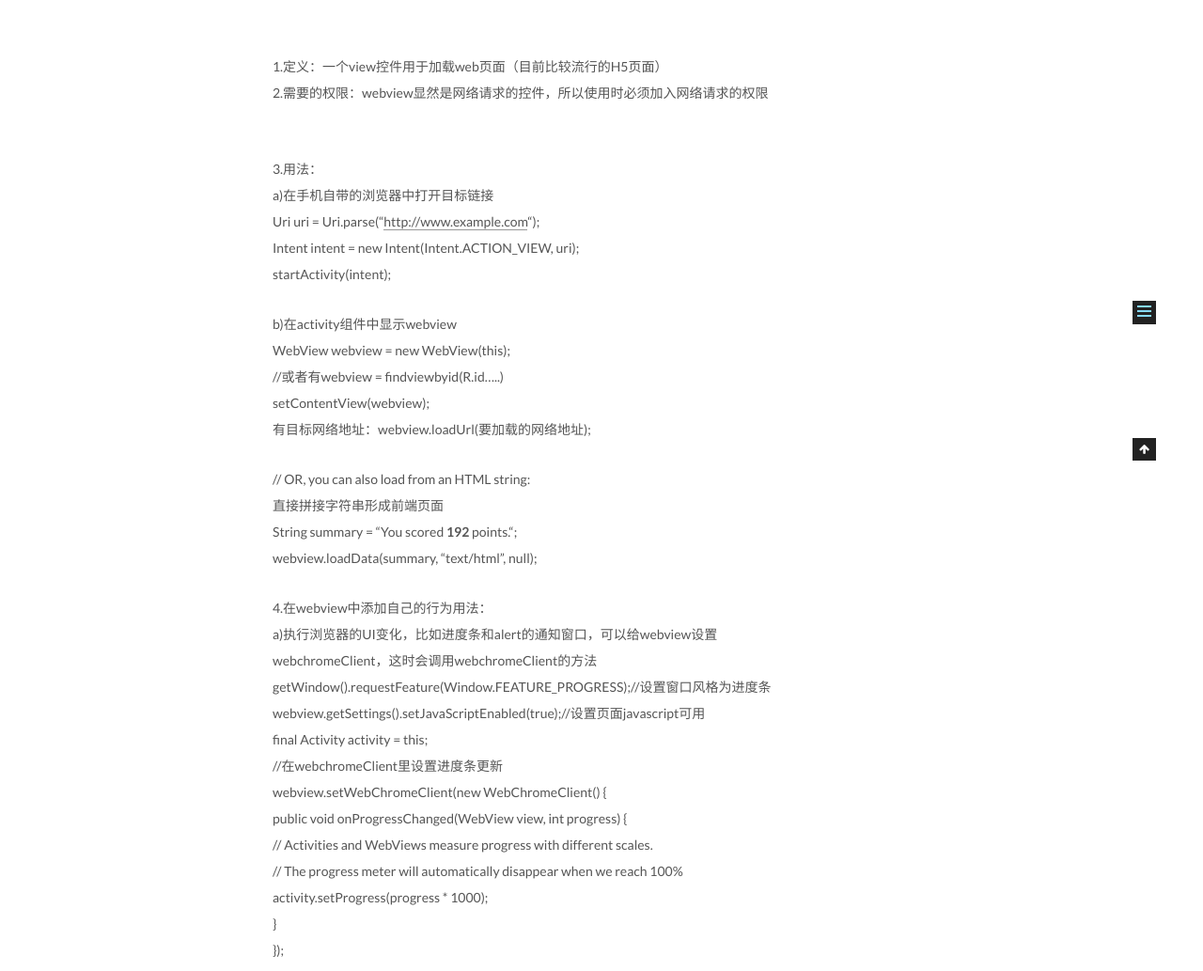
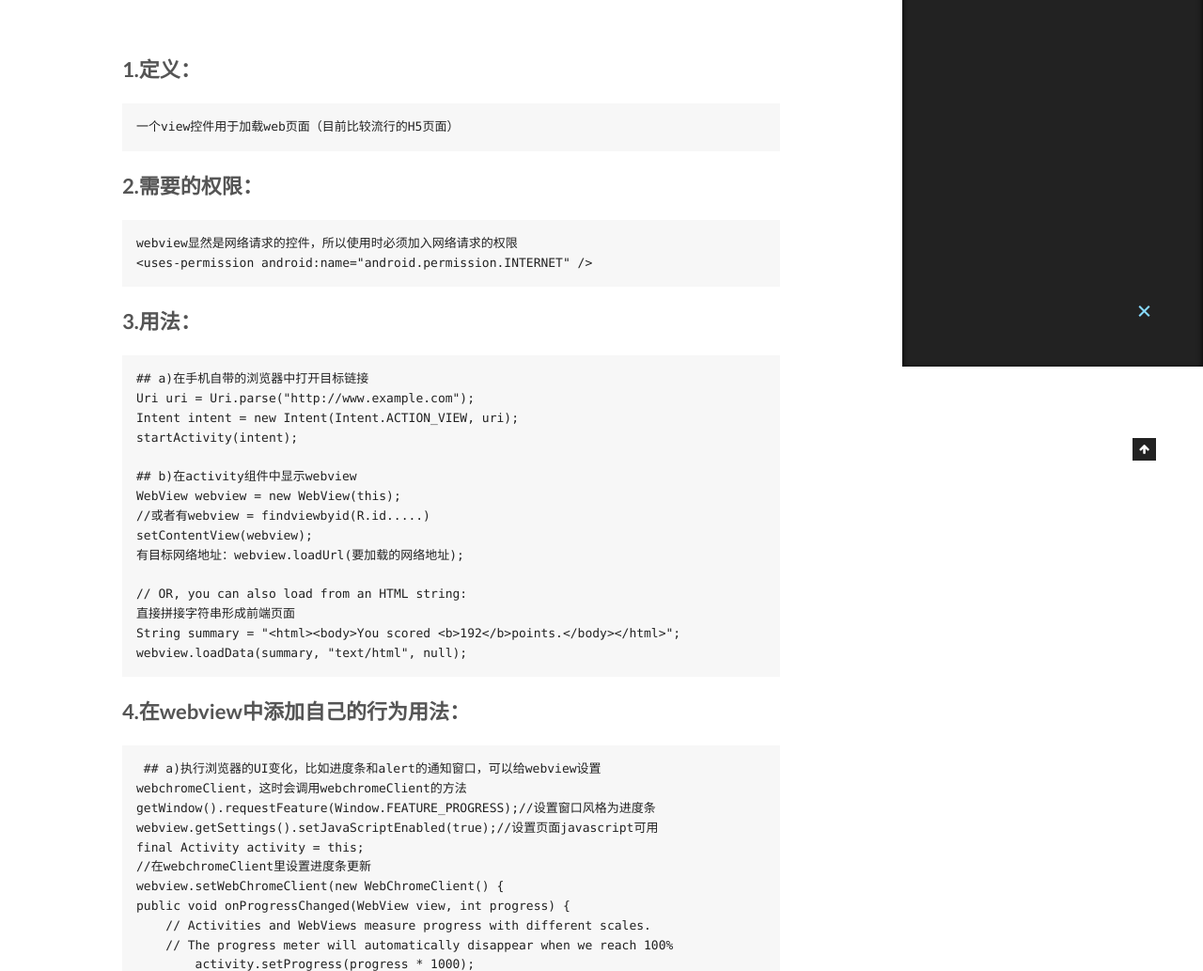
Before and after one commit to wuzhenmin/wuzhenmin.github.io, a plain HTML site: page 2016/07/31/webview初步认识/index.html in a window 1280 px wide. Shown: the part 410-1443 px from the top of the page at 94% size. Drawn offline with Linux system fonts and the light colour scheme.

Commit message:
Site updated: 2016-07-31 13:31:07

```diff
--- a/2016/07/31/webview初步认识/index.html
+++ b/2016/07/31/webview初步认识/index.html
@@ -57,19 +57,28 @@
 
 
 
-<meta name="description" content="1.定义：一个view控件用于加载web页面（目前比较流行的H5页面）2.需要的权限：webview显然是网络请求的控件，所以使用时必须加入网络请求的权限
-3.用法：a)在手机自带的浏览器中打开目标链接Uri uri = Uri.parse(“http://www.example.com“);        Intent intent = new Intent(Intent.ACTION_VIEW">
+<meta name="description" content="1.定义：一个view控件用于加载web页面（目前比较流行的H5页面）
+2.需要的权限：webview显然是网络请求的控件，所以使用时必须加入网络请求的权限
+&amp;lt;uses-permission android:name=&amp;quot;android.permission.INTERNET&amp;quot; /&amp;gt;
+3.用法：## a)在手机自带的浏览器中打开目标链接
+Uri uri = Uri.p">
 <meta property="og:type" content="article">
 <meta property="og:title" content="webview 初步认识">
 <meta property="og:url" content="http://yoursite.com/2016/07/31/webview初步认识/index.html">
 <meta property="og:site_name" content="min's blog">
-<meta property="og:description" content="1.定义：一个view控件用于加载web页面（目前比较流行的H5页面）2.需要的权限：webview显然是网络请求的控件，所以使用时必须加入网络请求的权限
-3.用法：a)在手机自带的浏览器中打开目标链接Uri uri = Uri.parse(“http://www.example.com“);        Intent intent = new Intent(Intent.ACTION_VIEW">
-<meta property="og:updated_time" content="2016-07-31T05:21:06.084Z">
+<meta property="og:description" content="1.定义：一个view控件用于加载web页面（目前比较流行的H5页面）
+2.需要的权限：webview显然是网络请求的控件，所以使用时必须加入网络请求的权限
+&amp;lt;uses-permission android:name=&amp;quot;android.permission.INTERNET&amp;quot; /&amp;gt;
+3.用法：## a)在手机自带的浏览器中打开目标链接
+Uri uri = Uri.p">
+<meta property="og:updated_time" content="2016-07-31T05:30:04.349Z">
 <meta name="twitter:card" content="summary">
 <meta name="twitter:title" content="webview 初步认识">
-<meta name="twitter:description" content="1.定义：一个view控件用于加载web页面（目前比较流行的H5页面）2.需要的权限：webview显然是网络请求的控件，所以使用时必须加入网络请求的权限
-3.用法：a)在手机自带的浏览器中打开目标链接Uri uri = Uri.parse(“http://www.example.com“);        Intent intent = new Intent(Intent.ACTION_VIEW">
+<meta name="twitter:description" content="1.定义：一个view控件用于加载web页面（目前比较流行的H5页面）
+2.需要的权限：webview显然是网络请求的控件，所以使用时必须加入网络请求的权限
+&amp;lt;uses-permission android:name=&amp;quot;android.permission.INTERNET&amp;quot; /&amp;gt;
+3.用法：## a)在手机自带的浏览器中打开目标链接
+Uri uri = Uri.p">
 
 
 
@@ -246,14 +255,70 @@
 
 
 
-        <p>1.定义：一个view控件用于加载web页面（目前比较流行的H5页面）<br>2.需要的权限：webview显然是网络请求的控件，所以使用时必须加入网络请求的权限</p>
-<p><uses-permission android:name="android.permission.INTERNET"><br>3.用法：<br>a)在手机自带的浏览器中打开目标链接<br>Uri uri = Uri.parse(“<a href="http://www.example.com" target="_blank" rel="external">http://www.example.com</a>“);<br>        Intent intent = new Intent(Intent.ACTION_VIEW, uri);<br>        startActivity(intent);</uses-permission></p>
-<p>b)在activity组件中显示webview<br>WebView webview = new WebView(this);<br>        //或者有webview = findviewbyid(R.id…..)<br>        setContentView(webview);<br>        有目标网络地址：webview.loadUrl(要加载的网络地址);</p>
-<p>// OR, you can also load from an HTML string:<br>        直接拼接字符串形成前端页面<br>        String summary = “<html><body>You scored <b>192</b>                                             points.</body></html>“;<br>        webview.loadData(summary, “text/html”, null);</p>
-<p>4.在webview中添加自己的行为用法：<br>a)执行浏览器的UI变化，比如进度条和alert的通知窗口，可以给webview设置<br>webchromeClient，这时会调用webchromeClient的方法<br>getWindow().requestFeature(Window.FEATURE_PROGRESS);//设置窗口风格为进度条<br>webview.getSettings().setJavaScriptEnabled(true);//设置页面javascript可用<br>final Activity activity = this;<br>//在webchromeClient里设置进度条更新<br>webview.setWebChromeClient(new WebChromeClient() {<br>    public void onProgressChanged(WebView view, int progress) {<br>        // Activities and WebViews measure progress with different scales.<br>        // The progress meter will automatically disappear when we reach 100%<br>            activity.setProgress(progress * 1000);<br>    }<br>});</p>
-<p>b)当网页内容出现加载错误，错误提交或者是响应超链接时，可以给webview设置一个webviewclient，超链接会调用webclient里重写的shouldWverrideUrlLoading方法，example：<br>在webviewClient里处理请求错误<br>            webview.setWebViewClient(new WebViewClient() {<br>                public void onReceivedError(WebView view, int errorCode, String                                         description, String failingUrl) {<br>                        Toast.makeText(activity, “Oh no! “ + description,                         Toast.LENGTH_SHORT).show();<br>                    }<br>                });<br>webview.loadUrl(“<a href="http://developer.android.com/" target="_blank" rel="external">http://developer.android.com/</a>“);</p>
-<p>在webview里响应超链接<br>webView.getSettings().setJavaScriptEnabled(true);<br>        webView.loadUrl(“<strong><strong><em>*</em></strong></strong>“);<br>        webView.setWebViewClient(new WebViewClient() {<br>            @Override<br>            public boolean shouldOverrideUrlLoading(WebView view,                 String url) {<br>//这里传入的url是响应的超链接url，和webview加载的                                        url不同<br>                if (url != null) {<br>                    if (“min://api/getInfo”.equals(url)) {<br>                        JSONObject jsonObject = new JSONObject();<br>                        try {<br>                            jsonObject.put(“version”,                 android.os.Build.VERSION.SDK_INT);<br>                            jsonObject.put(“man”, “min”);<br>                        } catch (JSONException e) {<br>                            e.printStackTrace();<br>                        }<br>//                        String call = “javascript:alertMessage(\”” + “content” + “\”)”; webView.loadUrl(call);<br>                        webView.loadUrl(“javascript:’”+jsonObject+”‘“);<br>                        Toast.makeText(MainActivity.this, jsonObject.toString(), Toast.LENGTH_SHORT).show();<br>                    }<br>                }</p>
-<pre><code>        return false;
+        <h1 id="1-定义："><a href="#1-定义：" class="headerlink" title="1.定义："></a>1.定义：</h1><pre><code>一个view控件用于加载web页面（目前比较流行的H5页面）
+</code></pre><h1 id="2-需要的权限："><a href="#2-需要的权限：" class="headerlink" title="2.需要的权限："></a>2.需要的权限：</h1><pre><code>webview显然是网络请求的控件，所以使用时必须加入网络请求的权限
+&lt;uses-permission android:name=&quot;android.permission.INTERNET&quot; /&gt;
+</code></pre><h1 id="3-用法："><a href="#3-用法：" class="headerlink" title="3.用法："></a>3.用法：</h1><pre><code>## a)在手机自带的浏览器中打开目标链接
+Uri uri = Uri.parse(&quot;http://www.example.com&quot;);
+Intent intent = new Intent(Intent.ACTION_VIEW, uri);
+startActivity(intent);
+
+## b)在activity组件中显示webview
+WebView webview = new WebView(this);
+//或者有webview = findviewbyid(R.id.....)
+setContentView(webview);
+有目标网络地址：webview.loadUrl(要加载的网络地址);
+
+// OR, you can also load from an HTML string:
+直接拼接字符串形成前端页面
+String summary = &quot;&lt;html&gt;&lt;body&gt;You scored &lt;b&gt;192&lt;/b&gt;points.&lt;/body&gt;&lt;/html&gt;&quot;;
+webview.loadData(summary, &quot;text/html&quot;, null);
+</code></pre><h1 id="4-在webview中添加自己的行为用法："><a href="#4-在webview中添加自己的行为用法：" class="headerlink" title="4.在webview中添加自己的行为用法："></a>4.在webview中添加自己的行为用法：</h1><pre><code> ## a)执行浏览器的UI变化，比如进度条和alert的通知窗口，可以给webview设置
+webchromeClient，这时会调用webchromeClient的方法
+getWindow().requestFeature(Window.FEATURE_PROGRESS);//设置窗口风格为进度条
+webview.getSettings().setJavaScriptEnabled(true);//设置页面javascript可用
+final Activity activity = this;
+//在webchromeClient里设置进度条更新
+webview.setWebChromeClient(new WebChromeClient() {
+public void onProgressChanged(WebView view, int progress) {
+    // Activities and WebViews measure progress with different scales.
+    // The progress meter will automatically disappear when we reach 100%
+        activity.setProgress(progress * 1000);
+}
+});
+
+## b)当网页内容出现加载错误，错误提交或者是响应超链接时，可以给webview设置一个webviewclient，超链接会调用webclient里重写的shouldWverrideUrlLoading方法，example：
+### 在webviewClient里处理请求错误
+        webview.setWebViewClient(new WebViewClient() {
+            public void onReceivedError(WebView view, int errorCode, String                                         description, String failingUrl) {
+                    Toast.makeText(activity, &quot;Oh no! &quot; + description,Toast.LENGTH_SHORT).show();
+            }
+        });
+        webview.loadUrl(&quot;http://developer.android.com/&quot;);
+
+        在webview里响应超链接
+        webView.getSettings().setJavaScriptEnabled(true);
+        webView.loadUrl(&quot;***********&quot;);
+        webView.setWebViewClient(new WebViewClient() {
+                @Override
+            public boolean shouldOverrideUrlLoading(WebView view,String url) {
+                //这里传入的url是响应的超链接url，和webview加载的url不同
+                if (url != null) {
+                    if (&quot;min://api/getInfo&quot;.equals(url)) {
+                        JSONObject jsonObject = new JSONObject();
+                        try {
+                            jsonObject.put(&quot;version&quot;,android.os.Build.VERSION.SDK_INT);
+                            jsonObject.put(&quot;man&quot;, &quot;min&quot;);
+                        } catch (JSONException e) {
+                            e.printStackTrace();
+                        }
+                    //String call = &quot;javascript:alertMessage(\&quot;&quot; + &quot;content&quot; + &quot;\&quot;)&quot;; webView.loadUrl(call);
+                    webView.loadUrl(&quot;javascript:&apos;&quot;+jsonObject+&quot;&apos;&quot;);
+                    Toast.makeText(MainActivity.this, jsonObject.toString(), Toast.LENGTH_SHORT).show();
+                }
+            }
+
+            return false;
 
         }
 
@@ -379,7 +444,7 @@
 
 
 
-              <p class="post-toc-empty">此文章未包含目录</p>
+              <div class="post-toc-content"><ol class="nav"><li class="nav-item nav-level-1"><a class="nav-link" href="#1-定义："><span class="nav-number">1.</span> <span class="nav-text">1.定义：</span></a></li><li class="nav-item nav-level-1"><a class="nav-link" href="#2-需要的权限："><span class="nav-number">2.</span> <span class="nav-text">2.需要的权限：</span></a></li><li class="nav-item nav-level-1"><a class="nav-link" href="#3-用法："><span class="nav-number">3.</span> <span class="nav-text">3.用法：</span></a></li><li class="nav-item nav-level-1"><a class="nav-link" href="#4-在webview中添加自己的行为用法："><span class="nav-number">4.</span> <span class="nav-text">4.在webview中添加自己的行为用法：</span></a></li></ol></div>
 
           </div>
         </section>
```
Also changed, not shown: index.html (+64 -8 lines). Lines whose indentation alone changed are shown as unchanged.
